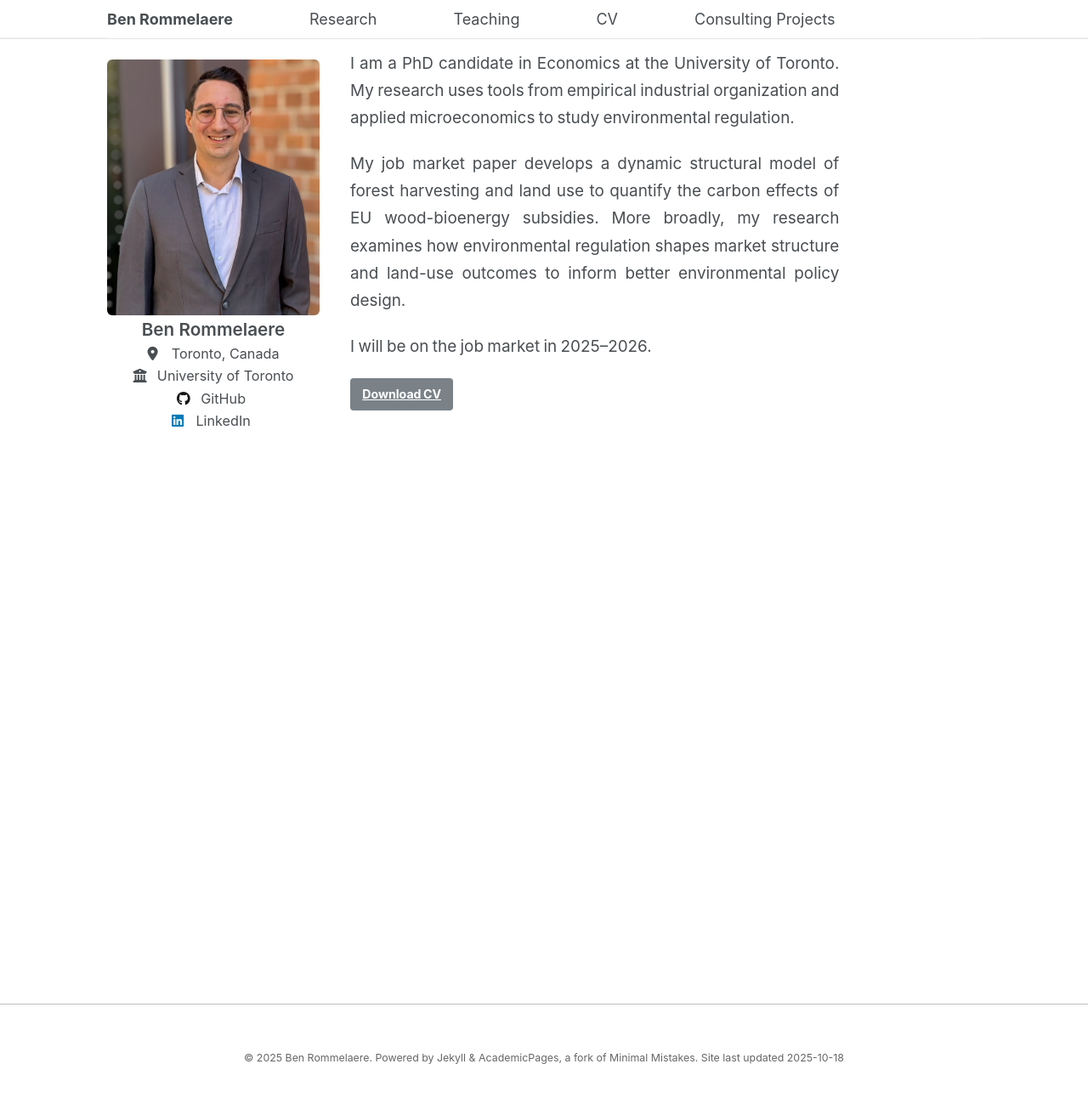
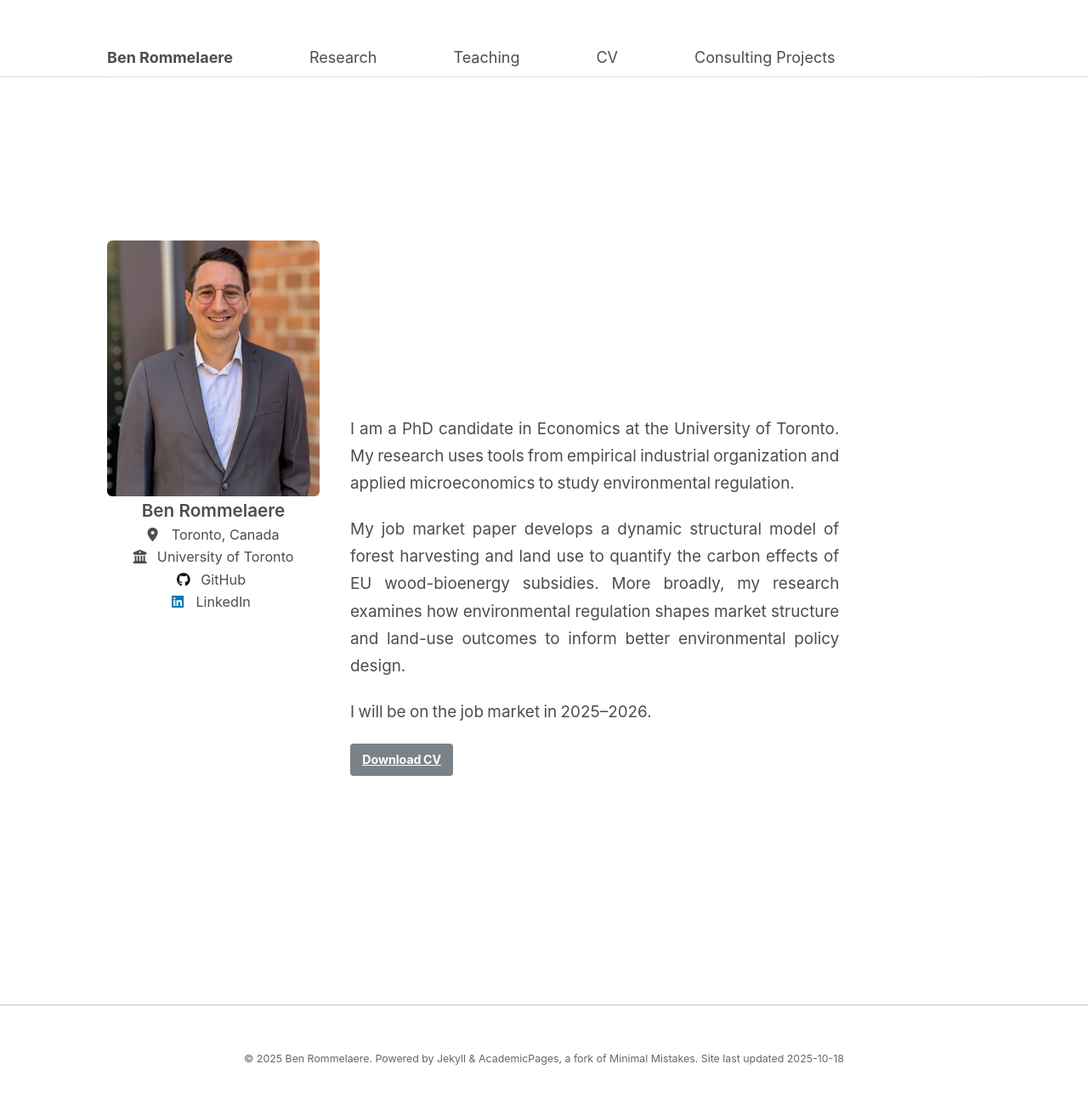
Before and after one commit to brommelaere/brommelaere.github.io, a Jekyll site: the page built from _pages/about.md, in a window 1280 px wide and 1309 px high. Shown: the top 1292 px of the window at 85% size. Built offline with Jekyll 4.4.1, drawn with Linux system fonts in a browser that asks for light colours.

Commit message:
Implement navbar spacing adjustments in custom.scss
Add CSS variables and overrides for navbar spacing

```diff
--- a/_sass/_custom.scss
+++ b/_sass/_custom.scss
@@ -333,3 +333,48 @@
     max-width: 140px !important;
   }
 }
+
+/* ============================================================
+   FINAL OVERRIDE: ENSURE CONTENT IS OFFSET BELOW NAVBAR
+   Placed at end so it wins over earlier !important resets
+   ============================================================ */
+
+/* Keep the variables where they are; update them here if needed */
+:root {
+  --nav-gap: 1in;    /* 1 inch gap (≈96px) */
+  --nav-height: 0px; /* set to your masthead height if masthead is fixed */
+}
+
+/* Make sure masthead is above the content */
+.masthead {
+  position: relative;
+  z-index: 1000;
+}
+
+/* Strong, high-specificity override to move content down */
+body #main,
+body main,
+body .page,
+body .page__inner-wrap,
+body .page__content,
+body .author__avatar,
+body .hero,
+body .jumbotron,
+body .site-content {
+  margin-top: calc(var(--nav-height) + var(--nav-gap)) !important;
+  padding-top: 0 !important;
+}
+
+/* Mobile: smaller gap */
+@media (max-width: 768px) {
+  :root { --nav-gap: 0.6in; }
+  body #main,
+  body main,
+  body .page,
+  body .page__inner-wrap,
+  body .hero,
+  body .jumbotron,
+  body .site-content {
+    margin-top: calc(var(--nav-height) + var(--nav-gap)) !important;
+  }
+}
```
